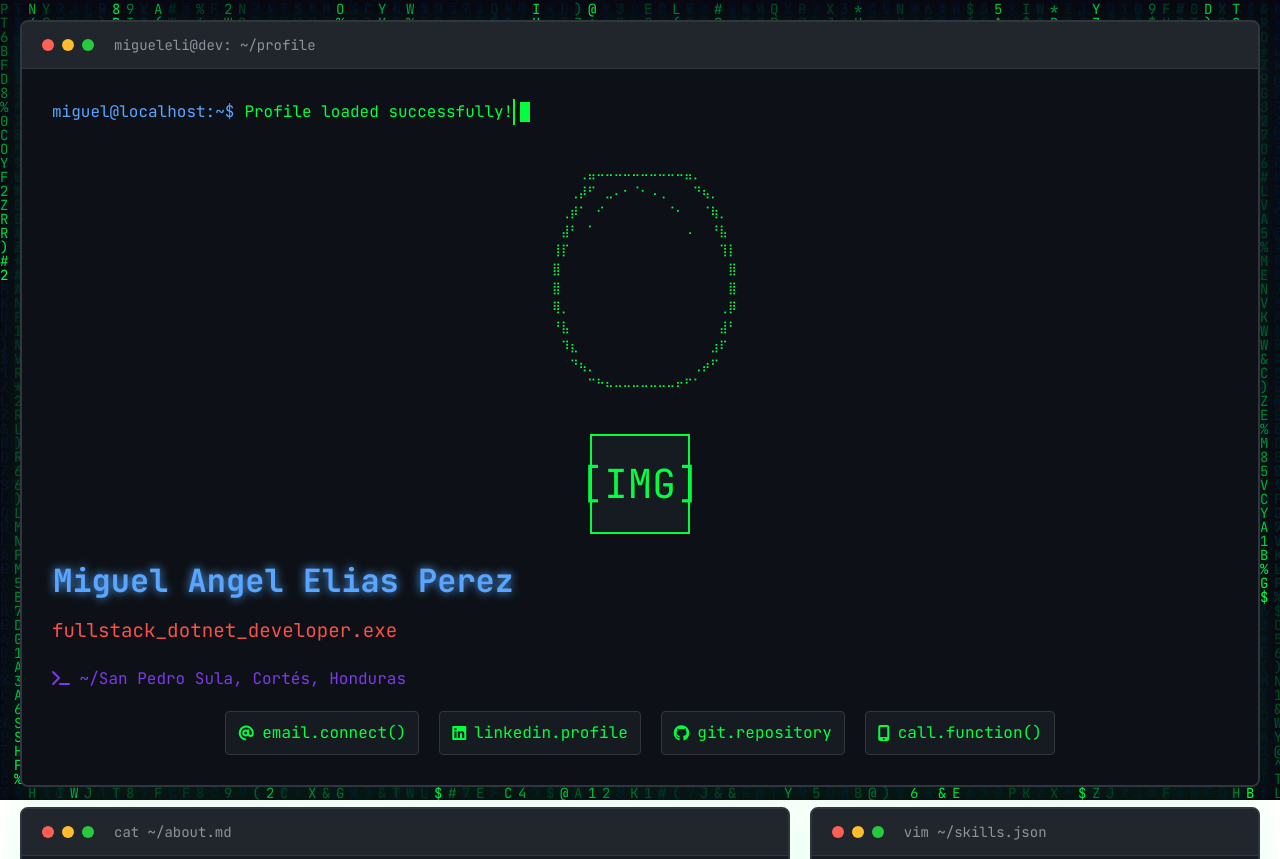
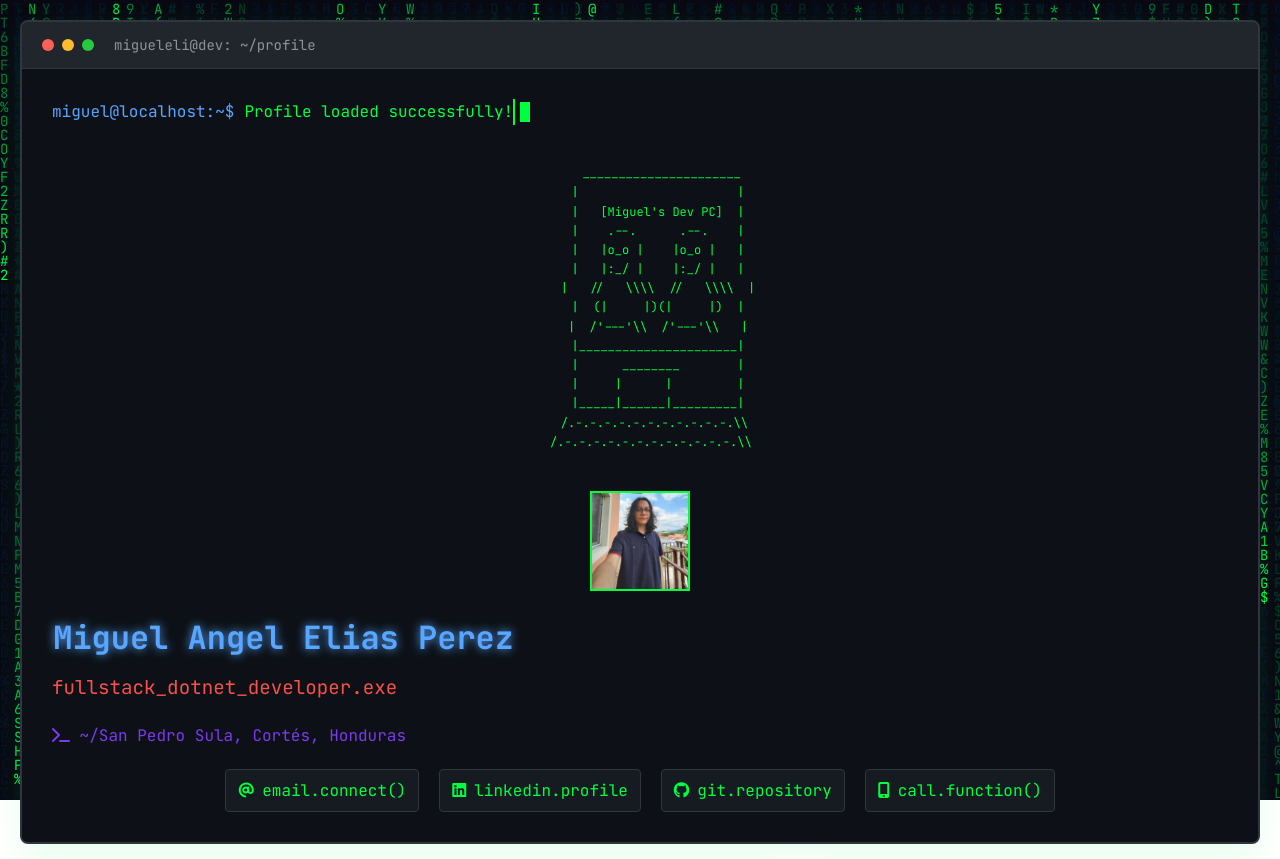
Before and after one commit to migueliasp/migueliasp.github.io, a plain HTML site: page index.html in a window 1280 px wide. Shown: the top 859 px of the page. Drawn offline with Linux system fonts and the light colour scheme.

Commit message:
Added Picture and fixed ascii art

```diff
--- a/index.html
+++ b/index.html
@@ -456,22 +456,25 @@
                 </div>
 
                 <div class="ascii-art">
-⠀⠀⠀⠀⠀⠀⠀⠀⠀⠀⠀⠀⠀⢀⣤⠤⠤⠤⠤⠤⠤⠤⠤⠤⠤⣤⡀⠀⠀⠀⠀⠀⠀⠀⠀⠀⠀⠀⠀⠀
-⠀⠀⠀⠀⠀⠀⠀⠀⠀⠀⠀⠀⢀⡼⠋⠀⣀⠄⠂⠈⠂⠠⢀⠀⠀⠀⠙⢦⡀⠀⠀⠀⠀⠀⠀⠀⠀⠀⠀⠀
-⠀⠀⠀⠀⠀⠀⠀⠀⠀⠀⠀⢀⡾⠁⠀⠊⠀⠀⠀⠀⠀⠀⠀⠈⠂⠀⠀⠈⢷⡀⠀⠀⠀⠀⠀⠀⠀⠀⠀⠀
-⠀⠀⠀⠀⠀⠀⠀⠀⠀⠀⠀⣼⠃⠀⠁⠀⠀⠀⠀⠀⠀⠀⠀⠀⠀⠠⠀⠀⠘⣧⠀⠀⠀⠀⠀⠀⠀⠀⠀⠀
-⠀⠀⠀⠀⠀⠀⠀⠀⠀⠀⢸⡏⠀⠀⠀⠀⠀⠀⠀⠀⠀⠀⠀⠀⠀⠀⠀⠀⠀⢹⡇⠀⠀⠀⠀⠀⠀⠀⠀⠀
-⠀⠀⠀⠀⠀⠀⠀⠀⠀⠀⣿⠀⠀⠀⠀⠀⠀⠀⠀⠀⠀⠀⠀⠀⠀⠀⠀⠀⠀⠀⣿⠀⠀⠀⠀⠀⠀⠀⠀⠀
-⠀⠀⠀⠀⠀⠀⠀⠀⠀⠀⣿⠀⠀⠀⠀⠀⠀⠀⠀⠀⠀⠀⠀⠀⠀⠀⠀⠀⠀⠀⣿⠀⠀⠀⠀⠀⠀⠀⠀⠀
-⠀⠀⠀⠀⠀⠀⠀⠀⠀⠀⢿⡀⠀⠀⠀⠀⠀⠀⠀⠀⠀⠀⠀⠀⠀⠀⠀⠀⠀⢀⡿⠀⠀⠀⠀⠀⠀⠀⠀⠀
-⠀⠀⠀⠀⠀⠀⠀⠀⠀⠀⠘⣧⠀⠀⠀⠀⠀⠀⠀⠀⠀⠀⠀⠀⠀⠀⠀⠀⠀⣼⠃⠀⠀⠀⠀⠀⠀⠀⠀⠀
-⠀⠀⠀⠀⠀⠀⠀⠀⠀⠀⠀⠹⣆⠀⠀⠀⠀⠀⠀⠀⠀⠀⠀⠀⠀⠀⠀⠀⣰⠏⠀⠀⠀⠀⠀⠀⠀⠀⠀⠀
-⠀⠀⠀⠀⠀⠀⠀⠀⠀⠀⠀⠀⠙⢦⡀⠀⠀⠀⠀⠀⠀⠀⠀⠀⠀⠀⢀⡴⠋⠀⠀⠀⠀⠀⠀⠀⠀⠀⠀⠀
-⠀⠀⠀⠀⠀⠀⠀⠀⠀⠀⠀⠀⠀⠀⠉⠓⠦⠤⠤⠤⠤⠤⠤⠤⠖⠋⠁⠀⠀⠀⠀⠀⠀⠀⠀⠀⠀⠀⠀⠀
+      ______________________
+     |                      |
+     |   [Miguel's Dev PC]  |
+     |    .--.      .--.    |
+     |   |o_o |    |o_o |   |
+     |   |:_/ |    |:_/ |   |
+     |   //   \\\\  //   \\\\  |
+     |  (|     |)(|     |)  |
+     |  /'---'\\  /'---'\\   |
+     |______________________|
+     |      ________        |
+     |     |      |         |
+     |_____|______|_________|
+    /.-.-.-.-.-.-.-.-.-.-.-.\\
+   /.-.-.-.-.-.-.-.-.-.-.-.-.\\
                 </div>
 
                 <div class="profile-img">
-                    [IMG]
+                   <img src="me.jpg" style="width: 100%;" alt="Miguel Angel Elias Perez">
                 </div>
                 <h1 class="name glitch">Miguel Angel Elias Perez</h1>
                 <p class="title">fullstack_dotnet_developer.exe</p>
```
Also changed, not shown: me.jpg (added).
